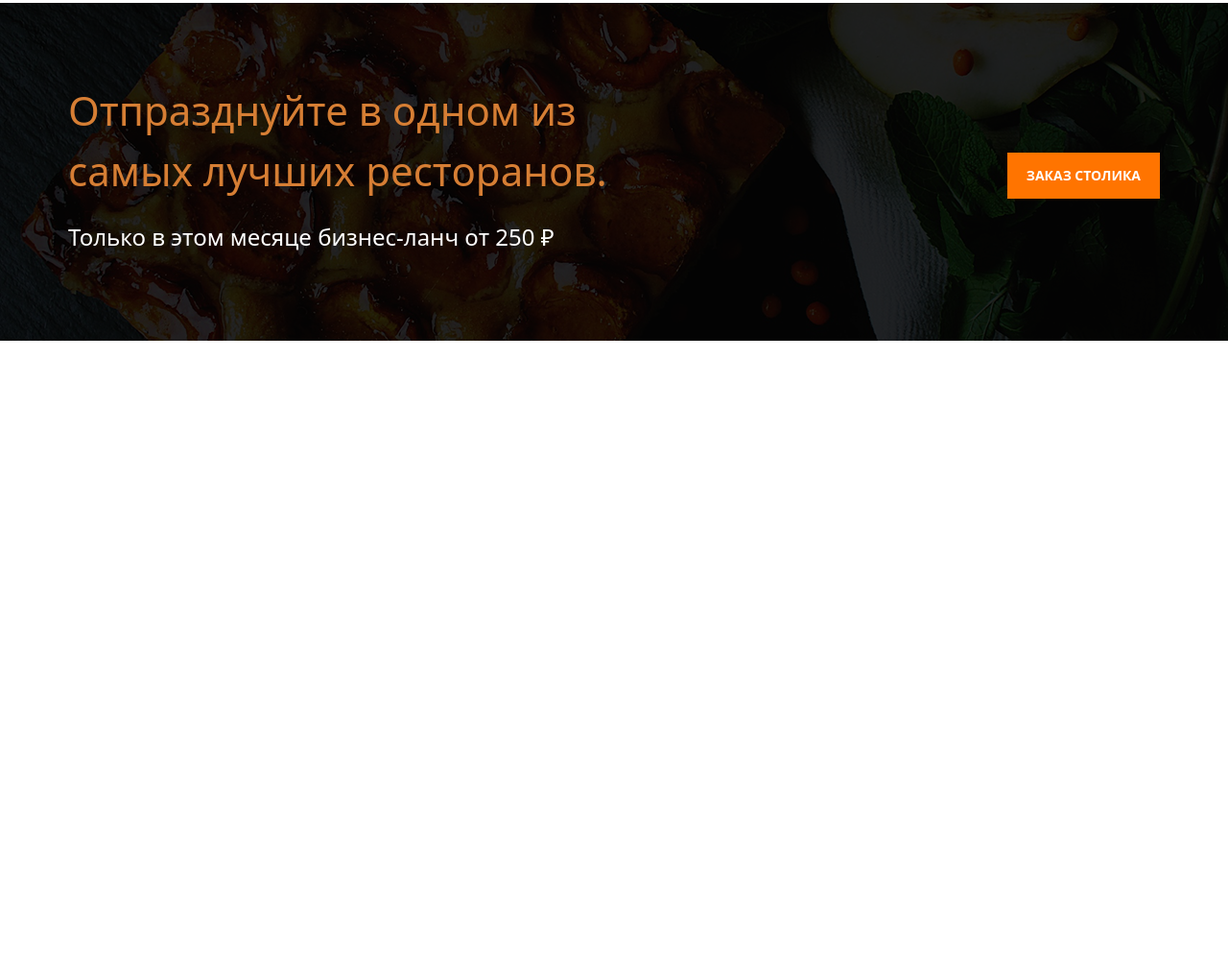
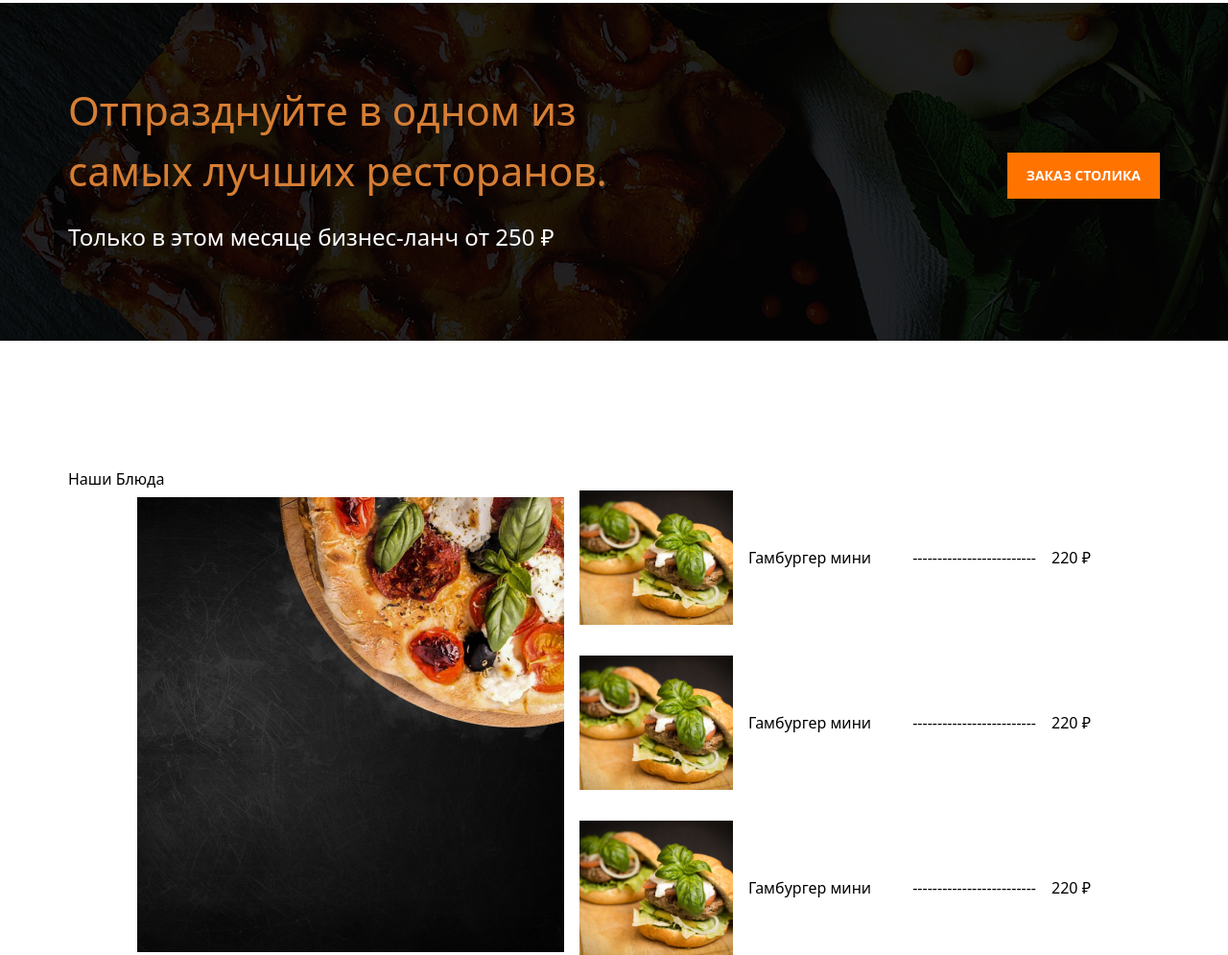
Before and after one commit to SOB1Rake/Restoran, a plain HTML site: page index.html in a window 1280 px wide. Shown: the part 1850-2845 px from the top of the page at 96% size. Before the commit the page ends 2337 px from the top, so only its background shows below. Drawn offline with nearby package versions, Linux system fonts and the light colour scheme.

Commit message:
section3 end

```diff
--- a/index.html
+++ b/index.html
@@ -119,6 +119,38 @@
             </div>
           </div>
         </section>
+
+        <section>
+          <div class="max-w-[1138px] w-full mx-auto">
+            <h3>Наши Блюда</h3>
+
+            <div class="flex justify-center items-center gap-4">
+              <img src="./img/Mask.png" alt="">
+
+              <div class="flex-col">
+                <div class="flex items-center gap-4 ">
+                  <img src="./img/Mask1.png" alt="">
+                  <p class="w-[300px] after:content-['-------------------------'] after:absolute relative after:right-0">Гамбургер мини</p>
+                  <span>220 ₽</span>
+                </div>
+
+                <div class="flex items-center gap-4 mt-8">
+                  <img src="./img/Mask1.png" alt="">
+                  <p class="w-[300px] after:content-['-------------------------'] after:absolute relative after:right-0">Гамбургер мини</p>
+                  <span>220 ₽</span>
+                </div>
+
+                <div class="flex items-center gap-4 mt-8">
+                  <img src="./img/Mask1.png" alt="">
+                  <p class="w-[300px] after:content-['-------------------------'] after:absolute relative after:right-0">Гамбургер мини</p>
+                  <span>220 ₽</span>
+                </div>
+              </div>
+            </div>
+
+
+          </div>
+        </section>
     </main>
 
 
```
Also changed, not shown: img/Mask.png (added), img/Mask1.png (added).
